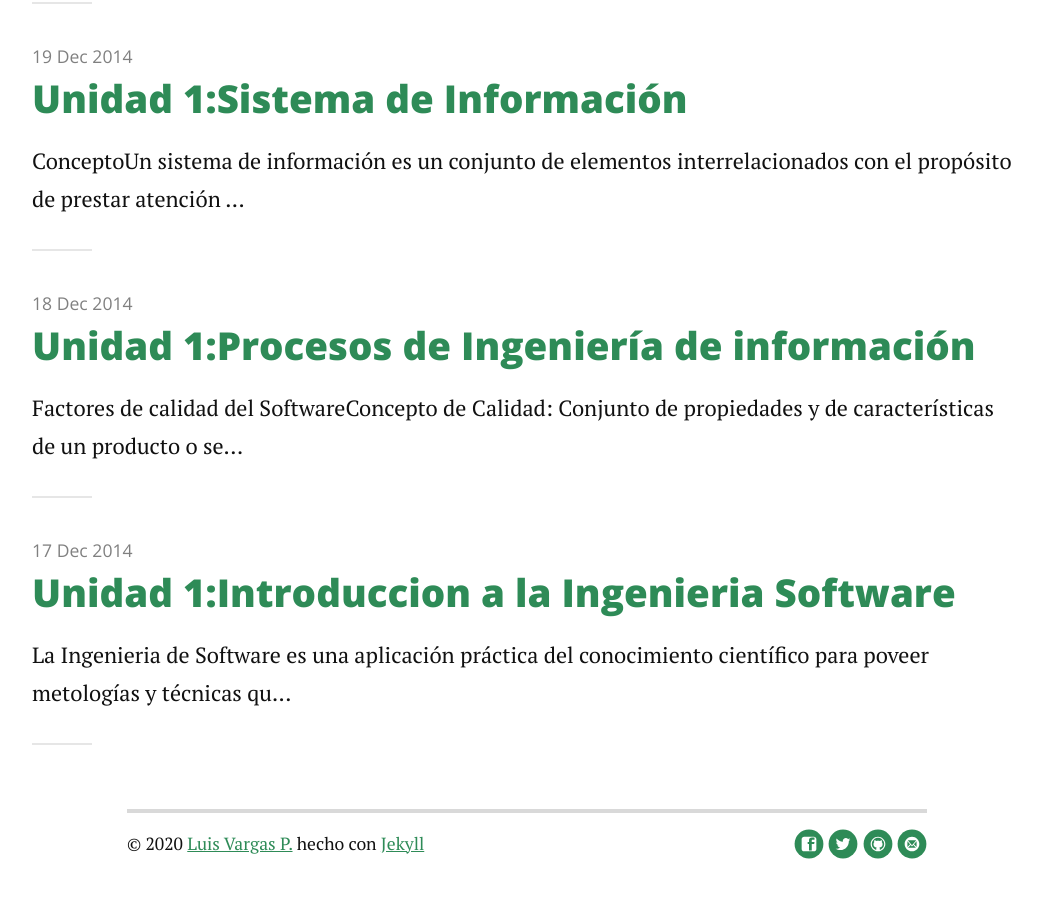
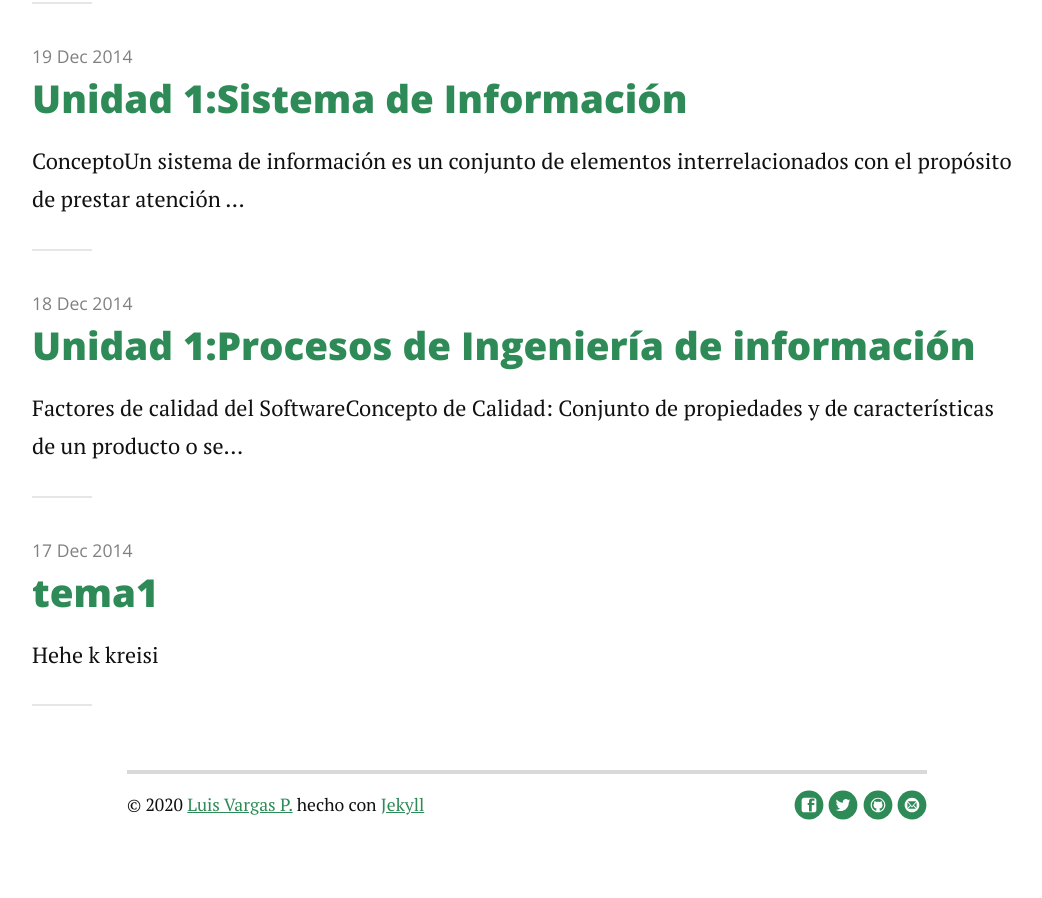
Before and after one commit to BlogdeLenguaje/BlogdeLenguaje.github.io, a Jekyll site: the page built from articles.md, in a window 1280 px wide and 900 px high, scrolled down 1136 px. Shown: the whole window, without its empty margins (113-1155 px from the left). Built offline with Jekyll 4.4.1, drawn with Linux system fonts in a browser that asks for light colours; nearby versions of some CDN libraries; after the commit the page ends 1998 px from its top, so only the background shows below that; some of the changed lines change nothing that is shown.

Commit message:
Update 2014-12-17-tema1.markdown

```diff
--- a/_posts/2014-12-17-tema1.markdown
+++ b/_posts/2014-12-17-tema1.markdown
@@ -1,35 +1,8 @@
 ---
 layout: post
-title:  "Unidad 1:Introduccion a la Ingenieria Software"
+title:  "tema1"
 date:   2014-12-17
 ---
 
 <center><img src="https://leonides1993.files.wordpress.com/2014/05/jhkc3b1.jpg"></center>
-<p class="intro"><span class="dropcap">L</span>a Ingenieria de Software es una aplicación práctica del conocimiento científico para poveer metologías y técnicas que ayuden a dessarrollar sistemas de software a tiempo, y a su vez que aseguren que el desarrollador cumpla con las espectativas de calidad y permanezca dentro del presupuesto</p>
-
-<h2>Objetivo de la IS</h2>
-  <p>-Diseñar programas informáticos que se adecúen a las exigencias de la sociedad.<br>-Liderar y acoplar el desarrollo de programaciones complicadas.<br>
-    -Actuar en todas las fases del ciclo de vida de un producto.<br>-Computar los costos de un proyecto y evaluar los tiempos de desarrollo.<br>
-    -Realizar el seguimiento de costes y plazos.<br>-Liderar equipos de trabajo de desarrollo software.<br></p>
-  <h2>Origen de IS</h2>
-  <p>Ingeniería del Software, es el término utilizado por Fritz Bauer en la primera conferencia sobre desarrollo de software patrocinada por el Comité de Ciencia de la
-  OTAN celebrada en Garmisch (Alemania), en octubre de 1968, previamente había sido utilizado por el holandés Edsger Dijkstra en su obra The Humble Programmer.</p>
-  <h2>La Evolución del Software</h2>
-  <p>-El término “evolución” del software se utiliza desde los sesenta para denominar la dinámica de crecimiento del software.<br>
-  -Una definición atribuida a Lehman y Ramil dice que la evolución del software es “todas las actividades de programación que se orientan a generar una nueva versión de un software a partir de una versión anterior operativa. </p>
-  <h2>La Crisis del Software</h2>
-  <center><img src="http://histinf.blogs.upv.es/files/2010/12/crisis.png"></center>
-  <p>-La palabra crisis se define en el diccionario como "un punto decisivo en el curso de algo; momento, etapa, o evento decisivo o crucial". Sin embargo para el software no ha habido ningún punto crucial, sólo una lenta evolución.<br>
-  -La crisis en la industria del software permanece durante muchos años, lo cual parece una contradicción para el término. Lo que si se podría decir es que hay un problema crónico en el desarrollo de software.</p>
-  <h2>¿Por qué se crea la IS?</h2>
-  <p>La ingeniería de software se crea debido a las siguientes características:<br>
-  -El producto debe ser confiable y realizar sólo las tareas especificadas en los requerimientos.<br>
-  -El producto debe ser robusto. Esto quiere decir que el software se comporta de manera razonable, incluso en circunstancias no anticipadas desde el principio.<br>
-  -El producto de software debe ser lo más reutilizable posible, de manera tal que pueda ser incorporado en otro producto de software si se requiere.<br>
-  -El producto de software debe ser eficiente en el uso de los recursos del sistema.</p>
-  <h2>El Software en la actualidad</h2>
-  <p>Las direcciones en las que evoluciona la ingeniería del software hoy en día pueden agruparse de la siguiente manera:<br>
--Metodologías ágiles<br>
--Experimentación<br>
--Desarrollo dirigido por modelos<br>
--Líneas de productos software</p>
+<p class="intro"><span class="dropcap">H</span>ehe k kreisi</p>
```
